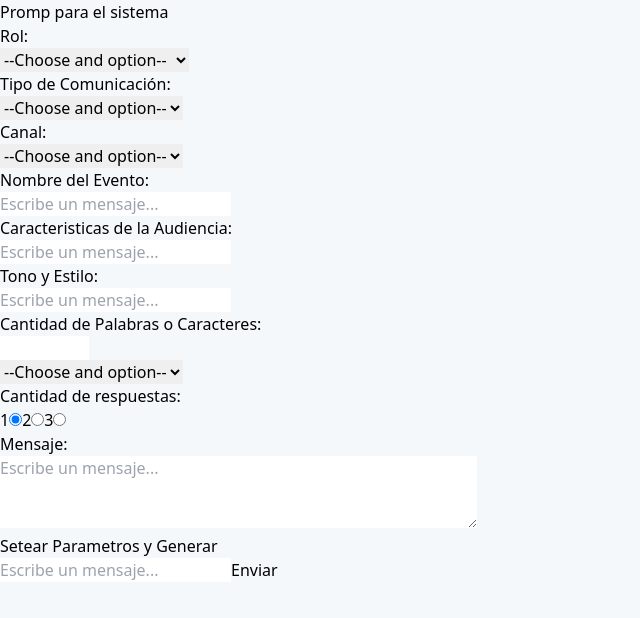
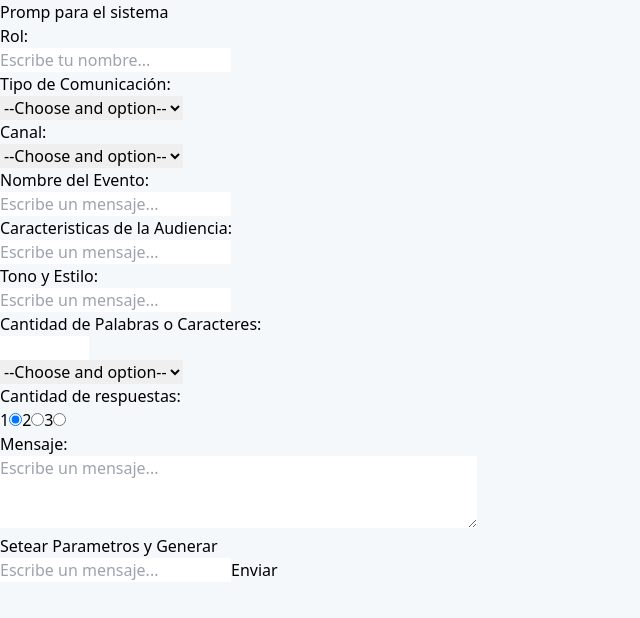
Before and after one commit to FdR-23/Chat-Gpt, a React (Vite) app: page / in a window 1280 px wide. Shown: the top 618 px of the page, without its empty margins (0-640 px from the left). Built offline with nearby package versions, Linux system fonts and the light colour scheme.

Commit message:
feat: change inputo un message

```diff
--- a/src/MeesageProvier.jsx
+++ b/src/MeesageProvier.jsx
@@ -9,7 +9,7 @@ const MessageProvider = ({ children }) => {
         quantityAnswer: 1,
     });
     const [inputValueSystem, setInputValueSystem] = useState({
-        rol: 'Default',
+        rol: '',
         typeComunication: 'Default',
         audience: '',
         channel: '',
--- a/src/Page/App.jsx
+++ b/src/Page/App.jsx
@@ -19,13 +19,15 @@ function App() {
       Request(messages, inputValueParams)
         .then((data) => {
           console.log(data.response)
-          if(data.response?.status === 401){
+          if (data.response?.status === 401) {
             setMessages((prevMessage) => {
               const newMessage = {
                 role: 'assistant',
-              content: data.response.data.error.message }
-            return [...prevMessage, newMessage]});
-          }else{
+                content: data.response.data.error.message
+              }
+              return [...prevMessage, newMessage]
+            });
+          } else {
 
             setMessages((prevMessage) => {
               const newMessages = data?.choices.map((choice) => {
@@ -33,7 +35,8 @@ function App() {
                 return { role: "assistant", content: chatGptMessage, }
               })
               return [...prevMessage, ...newMessages]
-          })}
+            })
+          }
         })
     }
   }, [isUserMessage])
@@ -82,7 +85,7 @@ function App() {
     window.scrollTo(0, 0)
   }
 
-  console.log(messages)
+  //console.log(messages)
 
 
 
@@ -113,14 +116,23 @@ function App() {
 
             <label className='flex flex-col p-2'>
               <h4 className='font-semibold font-sans'>Rol:</h4>
-              <select
+              {/* <select
                 className="border border-gray-300 rounded-md p-2 w-full mr-1"
                 name="rol"
                 defaultValue={inputValueSystem.rol}
                 onChange={handleInputChangeSystem}>
                 <option value='' >--Choose and option--</option>
                 <option value="Federico Daniel Rampi">Federico Daniel Rampi</option>
-              </select>
+              </select> */}
+
+              <input
+                className="border border-gray-300 rounded-md p-2  w-full mr-1"
+                name='rol'
+                value={inputValueSystem.rol}
+                onChange={handleInputChangeSystem}
+                type="text"
+                placeholder="Escribe tu nombre..."
+              />
             </label>
 
 
@@ -154,7 +166,7 @@ function App() {
                 <option value="Whatsapp">Whatsapp</option>
                 <option value="Facebook">Facebook</option>
                 <option value="E-mail">E-mail</option>
-                <option value="IVR">IVR</option>
+                {/* <option value="IVR">IVR</option> */}
               </select>
             </label>
             {['Instagram', 'Twitter', 'Facebook'].includes(inputValueSystem.channel) &&
```
Lines whose indentation alone changed are shown as unchanged.
